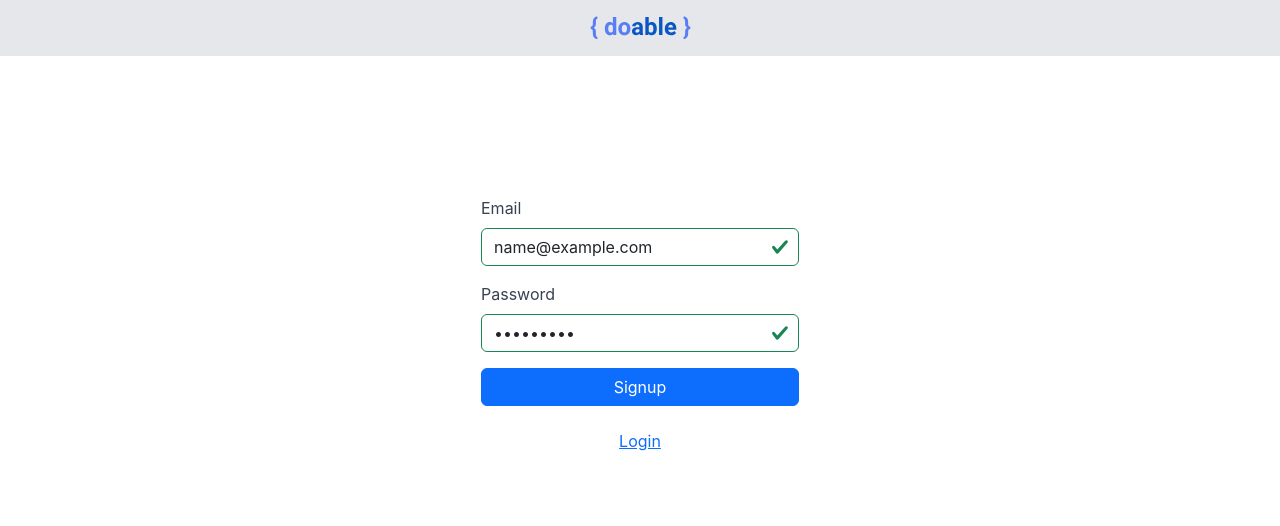
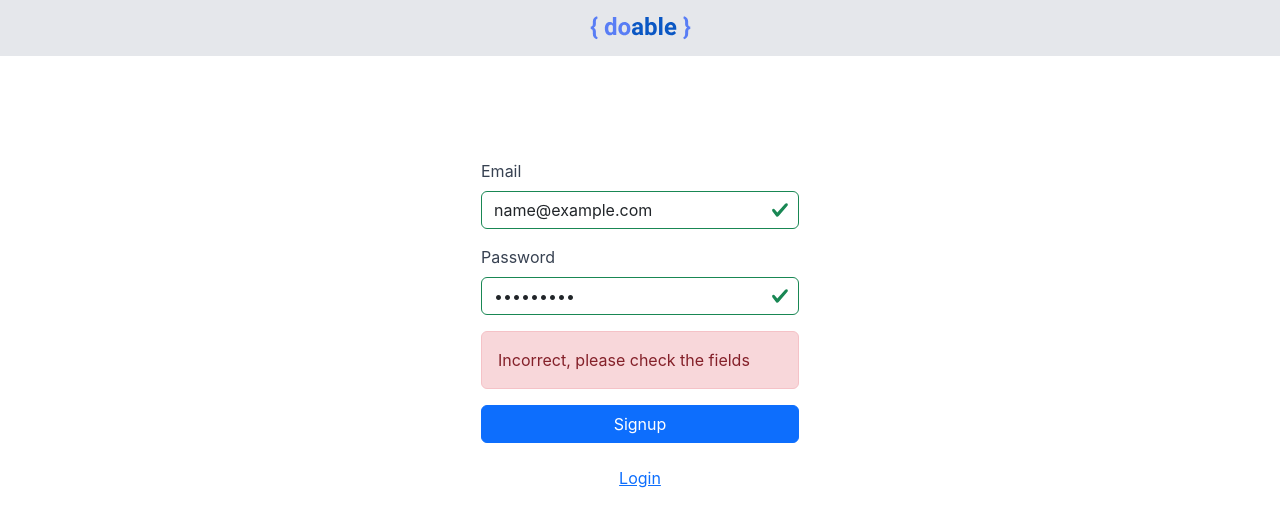
Before and after one commit to emachipana/doable, a React (Create React App) app: page /signup in a window 1280 px wide. Both pictures are taken after typing "name@example.com", "Sample123" into the empty fields and a click on the button "Signup". Shown: the top 526 px of the page. Built offline with nearby package versions, Linux system fonts and the light colour scheme; no server answers.

Commit message:
ADD: render error of api response

```diff
--- a/src/components/SessionForm/index.js
+++ b/src/components/SessionForm/index.js
@@ -1,9 +1,9 @@
 import { Formik } from "formik";
-import { Button, Form, FormFeedback, FormGroup, Input, Label } from "reactstrap";
+import { Alert, Button, Form, FormFeedback, FormGroup, Input, Label } from "reactstrap";
 import { useAuth } from "../../context/auth-context";
 
 function SessionForm({ location }) {
-  const { login, signup } = useAuth();
+  const { login, signup, error } = useAuth();
 
   function validate(values) {
     const errors = {};
@@ -18,7 +18,7 @@ function SessionForm({ location }) {
 
     if(password === "") {
       errors.password = "This field is required";
-    }else if(password.length <= 6) {
+    }else if(password.length < 6) {
       errors.password = "At least 6 characters long";
     }
 
@@ -87,6 +87,15 @@ function SessionForm({ location }) {
                 <FormFeedback>{ errors.password }</FormFeedback>
               ) }
             </FormGroup>
+            { error ?
+              <Alert color="danger">
+                {
+                  location === "/login"
+                  ? "Incorrect email or password"
+                  : "Incorrect, please check the fields"
+                }
+              </Alert>
+            : null }
             <Button
               color="primary"
               block
```
